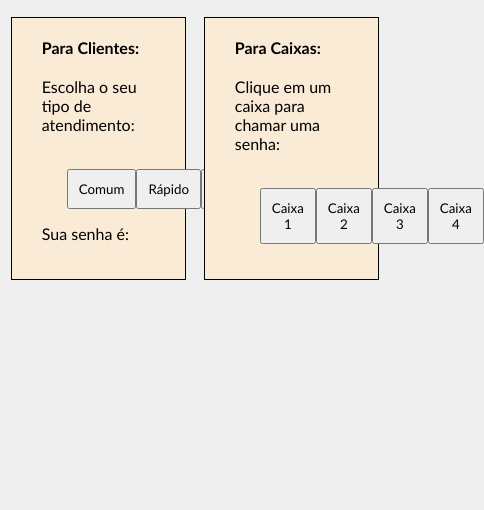
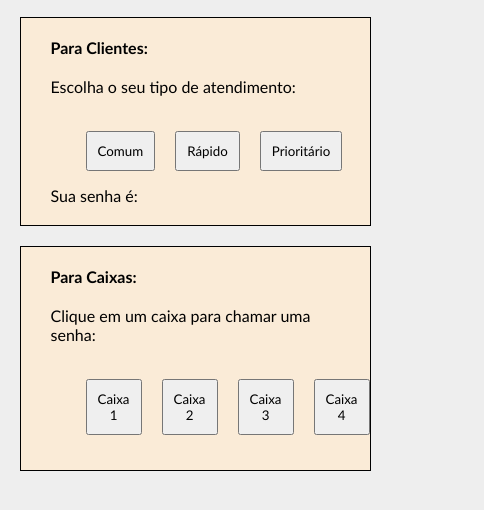
Before and after one commit to josebruno2020/mapa-front-end, a plain HTML site: page index.html in a window 390 px wide. Shown: the part 284-794 px from the top of the page, 484 px wide, since content can reach past the window. Drawn offline with Linux system fonts and the light colour scheme.

Commit message:
Melhorando estilo

```diff
--- a/senha.js
+++ b/senha.js
@@ -57,7 +57,7 @@ function imprimeSenhas() {
 /* === CAIXAS ===*/
 
 function preencheERemove(array) {
-    senhaGerada.textContent = '-';
+    senhaGerada.textContent = '';
     senhaChamada = array[0];
     array.shift();
     return senhaChamada;
--- a/style.css
+++ b/style.css
@@ -43,7 +43,7 @@ main {
 
 .left, .right {
     padding: 20px 30px;
-    width: 50% !important;
+    width: 50%;
     background-color: antiquewhite;
     border: 1px solid #000;
     margin: 0 0;
@@ -68,3 +68,23 @@ button {
     cursor: pointer;
     transition: all .5s;
 }
+
+@media only screen and (max-width: 450px) {
+    .container {
+        flex-wrap: wrap;
+        width: 100%;
+    }
+
+    .left, .right {
+        width: 90%;
+        margin: 0;
+    }
+
+    .right {
+        margin-top: 5%;
+    }
+
+    button {
+        margin: 0 10px;
+    }
+}
```
